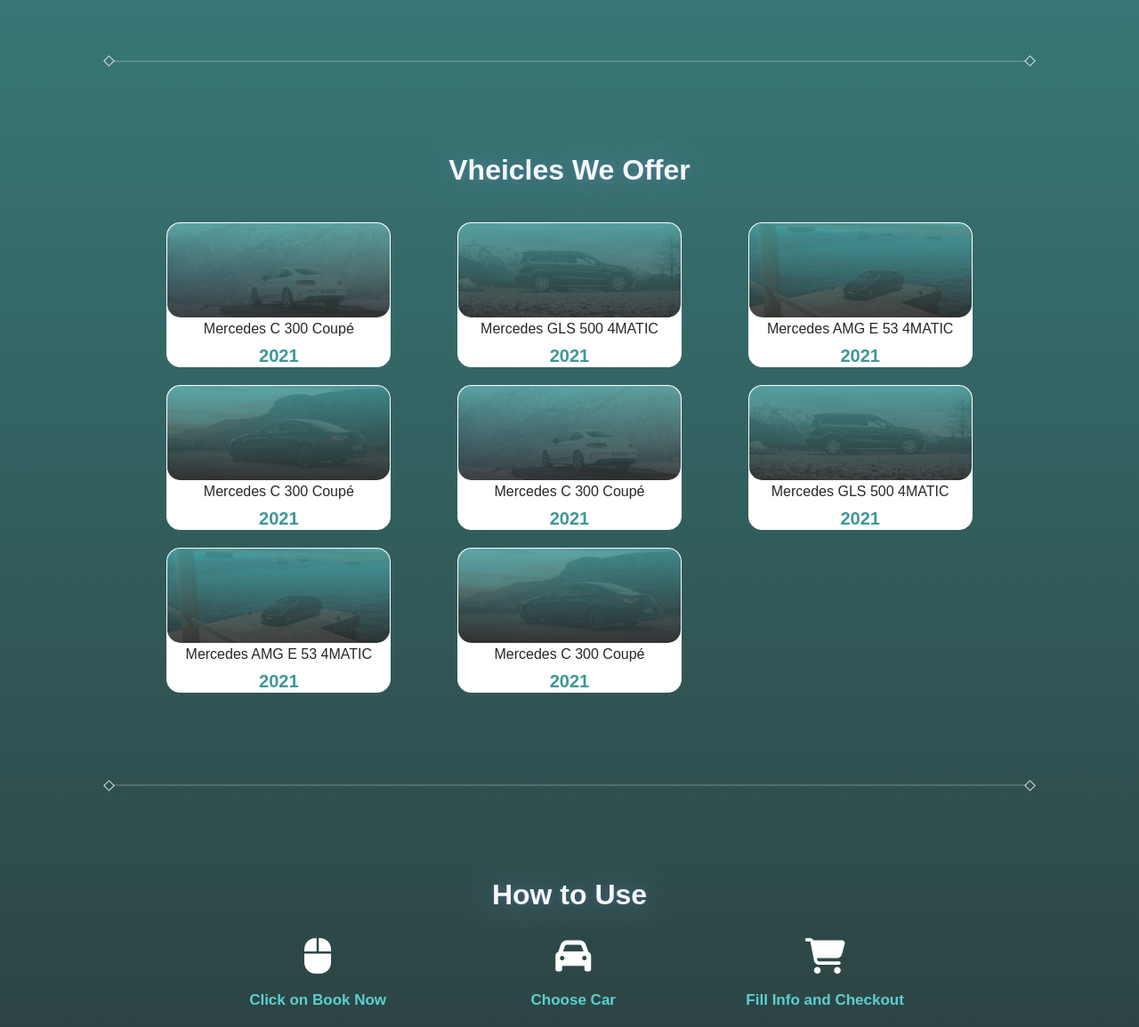
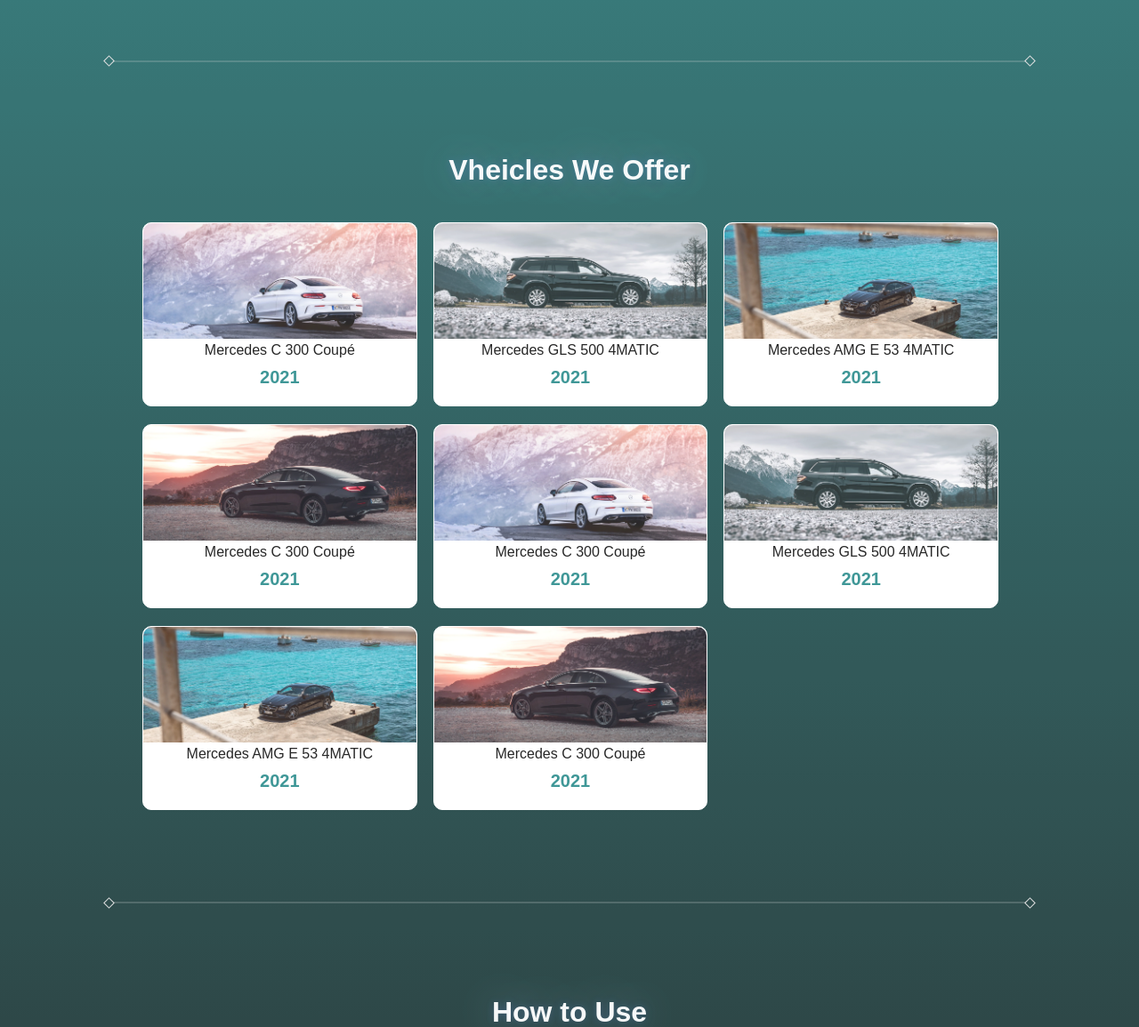
Before and after one commit to Dev-KhalidAi/vehicle-rent-management, a PHP site: page / in a window 1280 px wide. Shown: the part 719-1874 px from the top of the page at 89% size. Run offline with PHP 8.4, Linux system fonts and the light colour scheme; some libraries are stand-ins or nearby versions; some web fonts are replaced.

Commit message:
adding stuff

```diff
--- a/login.html
+++ b/login.html
@@ -14,7 +14,7 @@
     <div class="container">
         <div class="left-side">
             <div class="logo-back">
-                <img src="./images/logo-white.png" alt="">
+                <img src="./images/Logo.svg" alt="">
             </div>
             <div class="title">
                 <a href="./index.html"><img src="./images/logo-white.png" alt=""></a>
--- a/signup.html
+++ b/signup.html
@@ -14,7 +14,7 @@
     <div class="container">
         <div class="left-side">
             <div class="logo-back">
-                <img src="./images/logo-white.png" alt="">
+                <img src="./images/Logo.svg" alt="">
             </div>
             <div class="title">
                 <a href="./index.html"><img src="./images/logo-white.png" alt=""></a>
--- a/styles/style.css
+++ b/styles/style.css
@@ -194,36 +194,26 @@ hr {
 .vheicle-container {
   color: rgba(0, 0, 0, 1) 100%;
   border: solid 1px white;
-  width: 250px;
+  width: 100%;
   height: fit-content;
-  border-radius: 15px;
+  padding-bottom: 20px;
+  border-radius: 10px;
   background: white;
   margin: 0 auto;
 }
 
 .car-image-container img {
-  width: 250px;
-  border-radius: 15px;
+  width: 100%;
+  border-radius: 10px 10px 0px 0px;
   z-index: -1;
 }
 .test {
   position: absolute;
   width: 250px;
   height: 105.86px;
-  border-radius: 15px;
-  background: rgb(2, 0, 36);
-  background: linear-gradient(
-    180deg,
-    rgba(2, 0, 36, 1) 0%,
-    rgba(29, 133, 133, 1) 0%,
-    rgba(0, 0, 0, 1) 100%
-  );
-  opacity: 0.85;
+  border: none;
+  border-radius: 10px;
   transition: 0.7s;
-}
-
-.test:hover {
-  opacity: 0;
 }
 
 .vheicle-describtion {
```
Also changed, not shown: images/Logo.svg (added).
